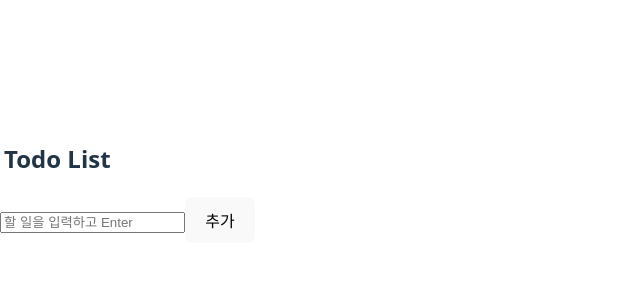
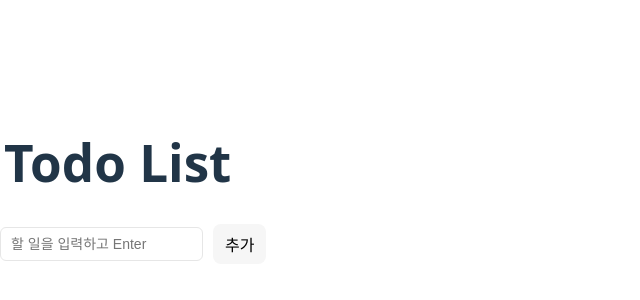
Before and after one commit to namseoyun231/React-TodoList, a React (Vite) app: page / in a window 1280 px wide. Shown: the part 208-508 px from the top of the page, without its empty margins (0-640 px from the left). Built offline with nearby package versions, Linux system fonts and the light colour scheme.

Commit message:
TodoInert.tsx수정

```diff
--- a/src/App.tsx
+++ b/src/App.tsx
@@ -34,7 +34,7 @@ export default function App() {
 
     return (
         <TodoTemplate>
-            <h2 style={{ textAlign: "left", marginLeft: "4px" }}> Todo List </h2>
+            <h1 style={{ textAlign: "left", marginLeft: "4px" }}> Todo List </h1>
             <TodoInsert onAdd={handleAdd} />
             <TodoList todos={todos} onToggle={handleToggle} onRemove={handleRemove} />
         </TodoTemplate>
--- a/src/components/Todoinsert.tsx
+++ b/src/components/Todoinsert.tsx
@@ -18,14 +18,39 @@ export default function TodoInsert({onAdd,}: {
     };
 
     return (
-        <form onSubmit={onSubmit}>
+        <form onSubmit={onSubmit}
+            style={{
+                display: "flex",
+                alignItems: "center",
+                gap: "10px",
+                marginTop: "12px",
+            }}
+        >
             <input
                 type="text"
                 placeholder="할 일을 입력하고 Enter"
                 value={value}
                 onChange={onChange}
+                style={{
+                    flex: 1,
+                    padding: "8px 10px",
+                    borderRadius: "6px",
+                    border: "1px solid #e6e6e6",
+                    fontSize: "14px",
+                }}
             />
-            <button type="submit">추가</button>
+            <button
+                type="submit"
+                style={{
+                    padding: "8px 12px",
+                    borderRadius: "8px",
+                    border: "none",
+                    backgroundColor: "#f6f6f6",
+                    cursor: "pointer",
+                }}
+            >
+                추가
+            </button>
         </form>
     );
 }
```
